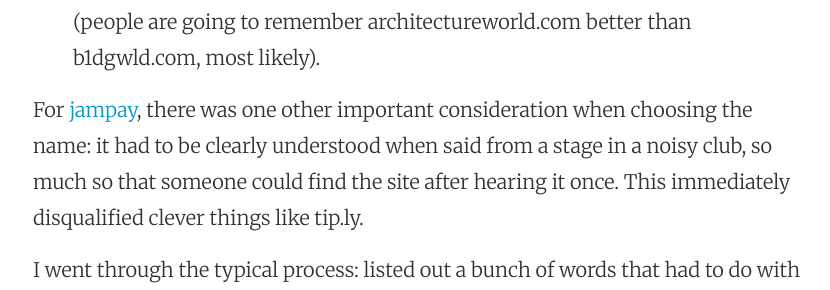
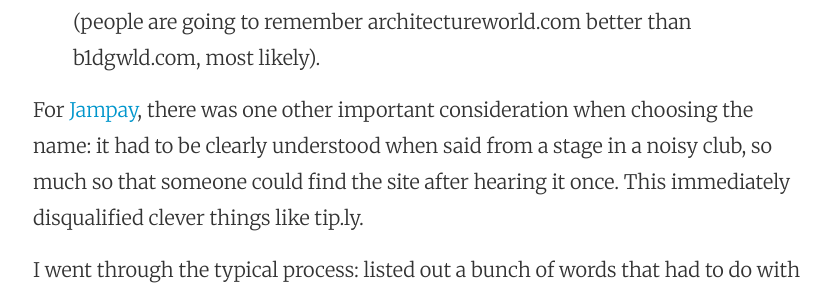
Before and after one commit to jwd2a/justindav.is, a Jekyll site: the page built from _building_jampay/episode-1-names-logos-and-other-branding-bullshit.md, in a window 1280 px wide and 900 px high, scrolled down 1428 px. Shown: the part 163-453 px from the top of the window, without its empty margins (223-1053 px from the left). Built offline with Jekyll 4.4.1, drawn with Linux system fonts in a browser that asks for light colours; nearby versions of some CDN libraries; some web fonts are replaced; comment, search, counter and statistics services are not loaded.

Commit message:
capitalize

```diff
--- a/_building_jampay/episode-1-names-logos-and-other-branding-bullshit.md
+++ b/_building_jampay/episode-1-names-logos-and-other-branding-bullshit.md
@@ -21,7 +21,7 @@ To me, it's not that much of a secret or art. Names, to me, should satisfy the f
 - They're sufficiently differentiated from other names and concepts, so as to support creating a brand around. This is especially true for products. Calling your camera Digital Camera 1000 isn't going to cut it. Calling it PixSnap - however lame - at least carves out some space to build branding around.
 - For web-based products, the domain should be easy to spell, and ideally, short. To be honest, this is more about making it easy to fit on marketing collateral than some notion that people remember short names better (people are going to remember architectureworld.com better than b1dgwld.com, most likely).
 
-For [jampay][jampay], there was one other important consideration when choosing the name: it had to be clearly understood when said from a stage in a noisy club, so much so that someone could find the site after hearing it once. This immediately disqualified clever things like tip.ly.
+For [Jampay][jampay], there was one other important consideration when choosing the name: it had to be clearly understood when said from a stage in a noisy club, so much so that someone could find the site after hearing it once. This immediately disqualified clever things like tip.ly.
 
 I went through the typical process: listed out a bunch of words that had to do with music, tipping, payment, etc. Most domains were taken, too awkward, or just weird sounding (domains with double letters, like tippay.com were also avoided).
 
```
